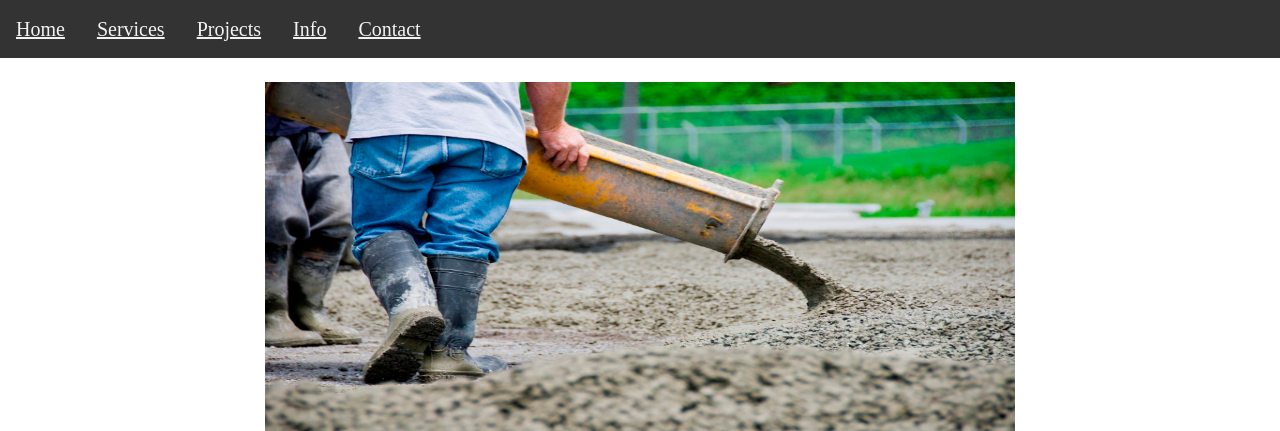
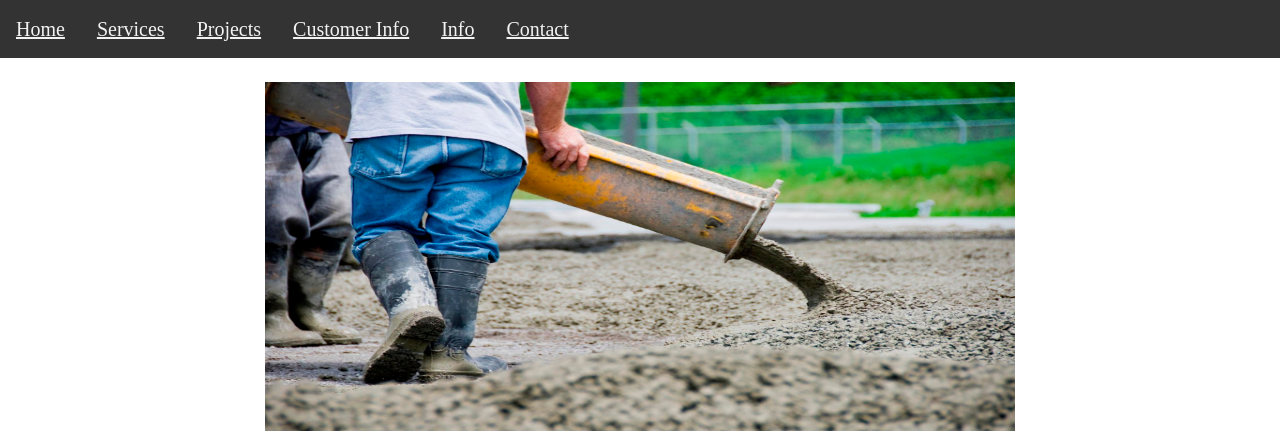
Before and after one commit to AK-Ultra/project3308, a Flask app: page / in a window 1280 px wide. Shown: the part 199-630 px from the top of the page. Run offline with Flask 2, Linux system fonts and the light colour scheme; some libraries are stand-ins or nearby versions.

Commit message:
added the new page

```diff
--- a/templates/layout.html
+++ b/templates/layout.html
@@ -14,6 +14,7 @@
     <a href="/">Home</a>
     <a href="services">Services</a>
     <a href="projects">Projects</a>
+    <a href="customers">Customer Info</a>
     <a href="info">Info</a>
     <a href="contact">Contact</a>
 </div>
```
